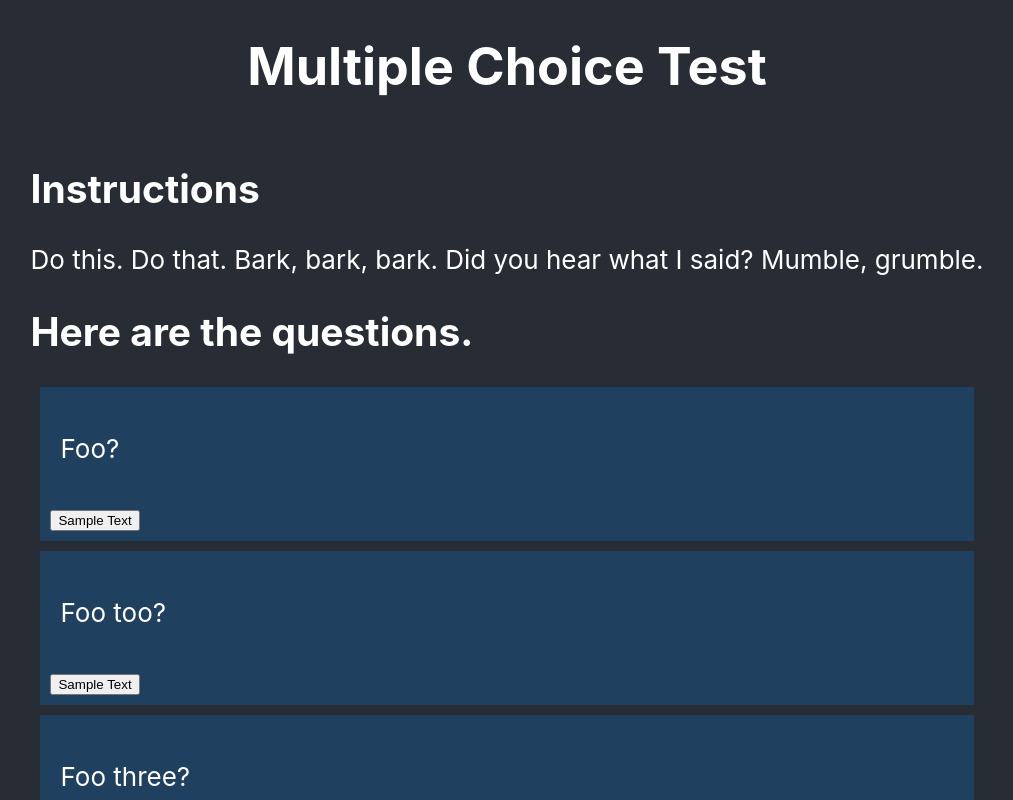
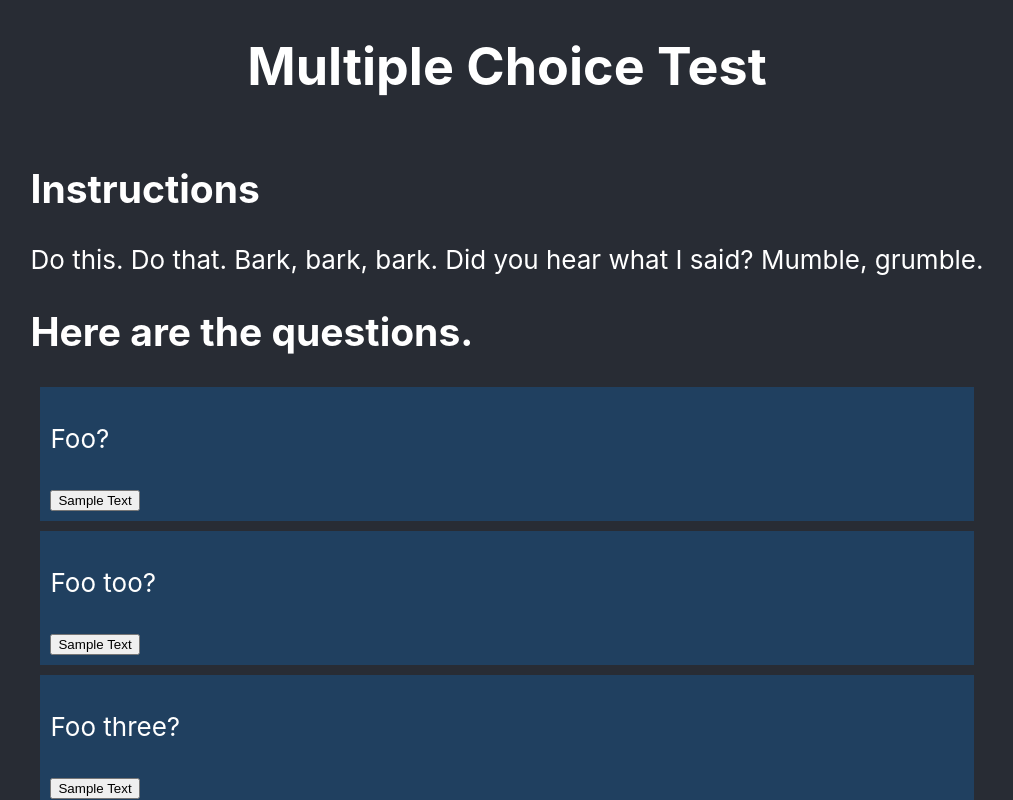
Before and after one commit to captainalan/Two-Part-Generic-Exam, a React (Create React App) app: page / in a window 1280 px wide. Shown: the top 800 px of the page, without its empty margins (133-1146 px from the left). Built offline with nearby package versions, Linux system fonts and the light colour scheme.

Commit message:
Turned some functions into ES6 classes

```diff
--- a/src/Question.js
+++ b/src/Question.js
@@ -1,12 +1,14 @@
 import React from 'react';
 import './Question.css';
 
+// Each multiple choice question consists of a problem statement and
+// answer choices.
 class Question extends React.Component {
     render() {
         return(
             <div className='Question'>
                 <div className="Problem">
-                    <Problem problem={this.props.question}/>
+                    <Problem>{this.props.question}</Problem>
                     {/* Insert code here to render choices*/}
                     <Choice>Sample Text</Choice>
 
@@ -16,14 +18,22 @@ class Question extends React.Component {
     }
 }
 
-function Problem(props) {
-    return(
-        <div className="Problem">
-            <p>{props.problem}</p>
-        </div>
-    )
+// Statement of problem for multiple choice Question
+class Problem extends React.Component {
+    render() {
+        const {
+            className,
+            children,
+        } = this.props;
+        return (
+            <div className={className}>
+                <p>{children}</p>
+            </div>
+        );
+    }
 }
 
+// Answer choice for multiple choice Question
 class Choice extends React.Component {
     render() {
         const {
```
